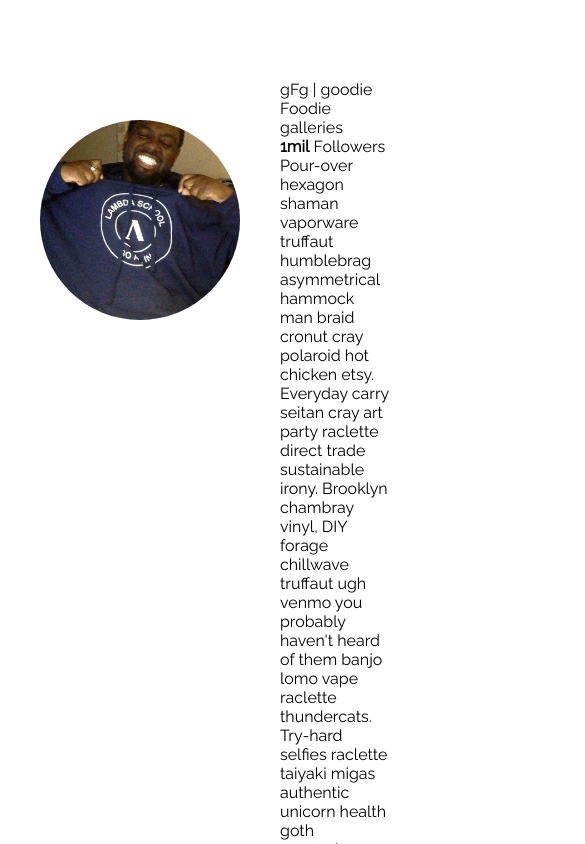
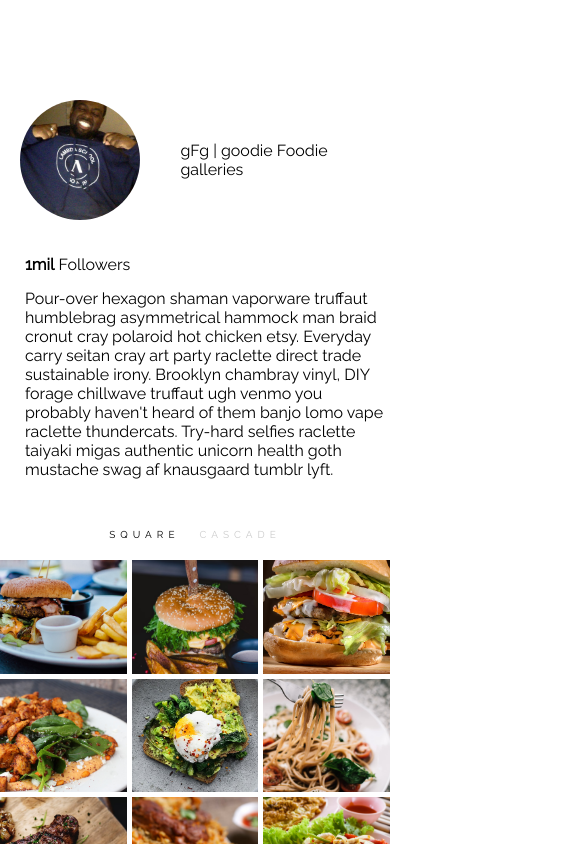
Before and after one commit to JuniorDugue/goodieFoodiegalleries, a React (Create React App) app: page /gallery in a window 390 px wide. Shown: the top 844 px of the page, 585 px wide, since content can reach past the window. Built offline with nearby package versions, Linux system fonts and the light colour scheme.

Commit message:
styles: added mobile responsiveness to the modals, grids and label/descriptions

```diff
--- a/src/App.js
+++ b/src/App.js
@@ -44,6 +44,9 @@ const HomeContainer = styled.div`
 export const Image = styled.div`
   width: 305px;
   height: 305px;
+  @media (max-width: 990px){
+    width: 100%;
+  }
   background: no-repeat center/150% url(/img/${({ index }) => index}.jpeg);
   ${({ inModal }) =>
     !inModal &&
--- a/src/components/Gallery/Gallery.js
+++ b/src/components/Gallery/Gallery.js
@@ -16,6 +16,12 @@ const PhotoGrid = styled.div`
       grid-auto-rows: 200px;
       grid-gap: 5px;
     `}
+
+  @media (max-width: 990px) {
+    grid-template-columns: repeat(3, 1fr);
+    grid-auto-rows: calc(33vw - 15px);
+    gap: 5px;
+  }
 `;
 
 const LinkGrid = styled.div`
--- a/src/components/Modal/Modal.js
+++ b/src/components/Modal/Modal.js
@@ -20,6 +20,13 @@ const ModalStyle = styled.div`
   right: 25%;
   width: 600px;
   border: 2px solid #444;
+
+  @media (max-width: 990px){
+    left: 0;
+    right: 0;
+    width: auto;
+    top: ${({ top }) => top}px;
+  }
 `;
 
 export function Modal({ match, history }) {
--- a/src/components/Modal/PostGrid.js
+++ b/src/components/Modal/PostGrid.js
@@ -3,6 +3,10 @@ import styled from "styled-components";
 export const PostGrid = styled.div`
   display: grid;
   grid-template-columns: 1fr 1fr;
+
+  @media (max-width:990px){
+    grid-template-columns: 1fr;
+  }
 `;
 
 export const InfoGrid = styled.div`
--- a/src/components/Profile/ProfileImage.js
+++ b/src/components/Profile/ProfileImage.js
@@ -6,11 +6,23 @@ export const ProfileImage = styled.div`
   background: no-repeat center/150% url(/img/13.jpeg);
   border-radius: 100px;
   margin: 40px;
+  @media (max-width: 990px){
+    margin: 20px;
+    width: 120px;
+    height: 120px;
+  }
+
   ${({ mini }) =>
     mini &&
     css`
       width: 50px;
       height: 50px;
       margin: 5px;
+
+      @media (max-width: 990px){
+        margin: 5px;
+        width: 30px;
+        height: 50px;
+      }
     `}
 `;
--- a/src/components/Profile/UserGrid.js
+++ b/src/components/Profile/UserGrid.js
@@ -7,10 +7,17 @@ const UserGridStyled = styled.div`
   justify-content: center;
   margin-top: 80px;
   margin-bottom: 50px;
+  gap: 15px;
   grid-template-areas:
     "photo name"
     "photo label"
     "photo description";
+
+    @media (max-width: 900px){
+      grid-template-areas: "photo name"
+      "label . "
+      "description. "
+    }
 `;
 
 export const MiniUserGrid = styled.div`
@@ -27,17 +34,27 @@ const Photo = styled.div`
 const Name = styled.div`
   grid-area: name;
   font-size: 1.6em;
+  align-self: center;
 `;
 
 const Label = styled.div`
   grid-area: label;
   font-size: 1.6em;
+
+  @media (max-width: 990px){
+    padding-left: 25px;
+  }
 `;
 
 const Description = styled.div`
   grid-area: description;
   max-width: 400px;
   font-size: 1.6em;
+
+  @media (max-width: 990px){
+    grid-column: 1 / 3;
+    padding-left: 25px;
+  }
 `;
 
 export default function () {
```
